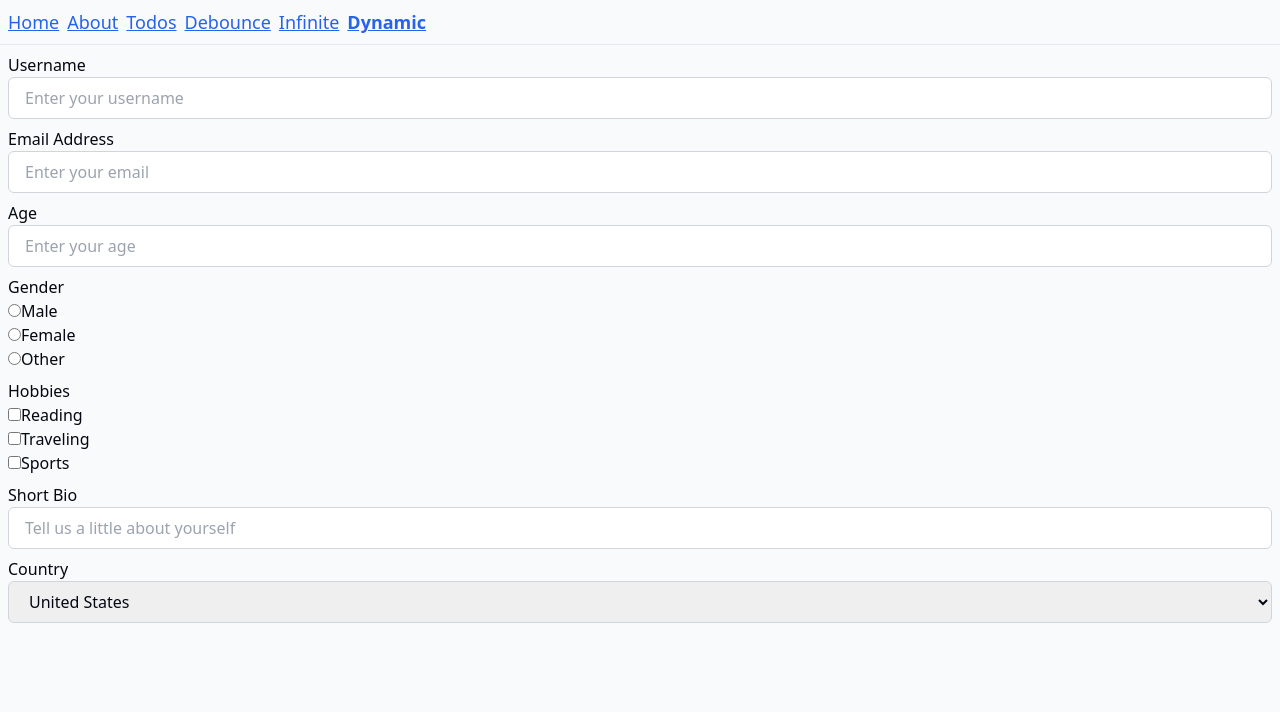
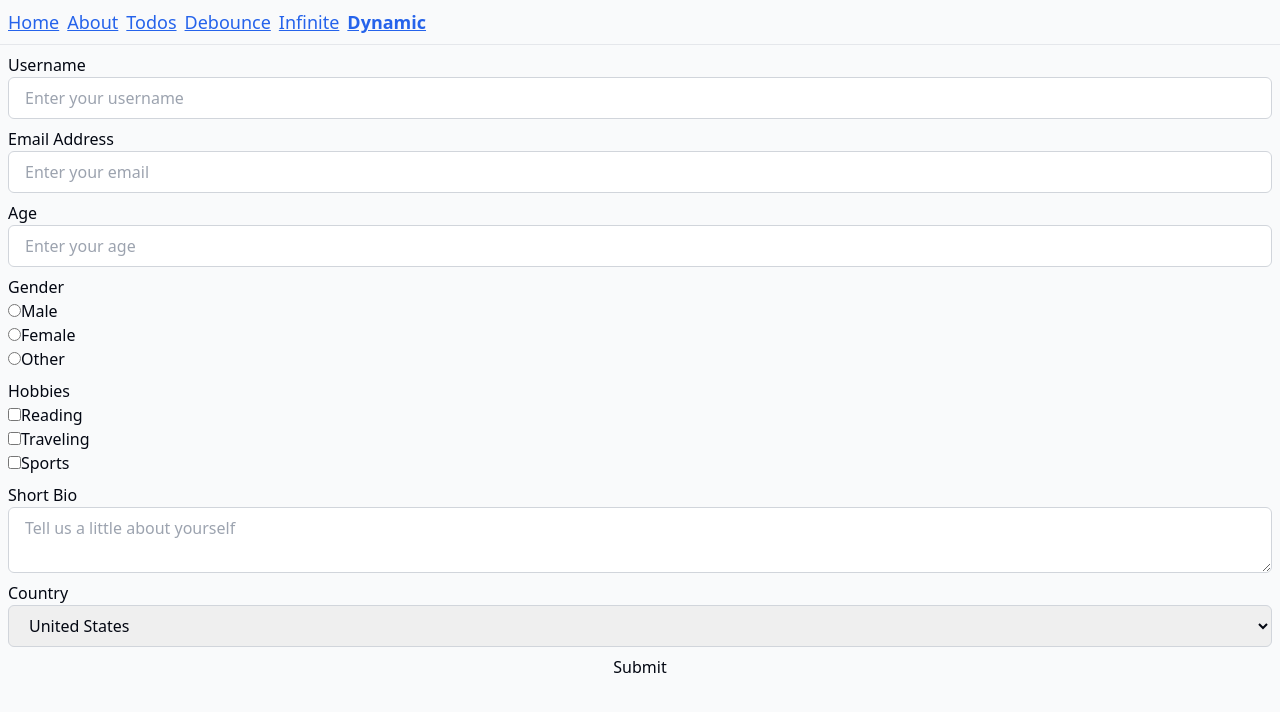
Before and after one commit to cjcoops/react-challenges, a React (Vite) app: page /dynamic-form in a window 1280 px wide. Shown: the top 712 px of the page. Built offline with nearby package versions, Linux system fonts and the light colour scheme.

Commit message:
create renderField function

```diff
--- a/src/routes/dynamic-form.tsx
+++ b/src/routes/dynamic-form.tsx
@@ -22,11 +22,13 @@ export const Route = createFileRoute("/dynamic-form")({
 function DynamicForm() {
   console.log(data);
 
-  return (
-    <div className="p-2 flex flex-col gap-2">
-      {data.map((control) => {
-        // Radio
-        if (control.type === "radio") {
+  const handleSubmit: React.FormEventHandler<HTMLFormElement> = (e) => {
+    e.preventDefault();
+  };
+
+  function renderField(control: (typeof data)[number]) {
+    switch (control.type) {
+      case "radio":
         return (
           <fieldset className="flex flex-col" key={control.id}>
             <legend>{control.label}</legend>
@@ -47,9 +49,7 @@ function DynamicForm() {
             })}
           </fieldset>
         );
-
-          // Checkbox
-        } else if (control.type === "checkbox") {
+      case "checkbox":
         return (
           <fieldset key={control.id}>
             <legend>{control.label}</legend>
@@ -70,20 +70,34 @@ function DynamicForm() {
             })}
           </fieldset>
         );
-        } else if (control.type === "select") {
+      case "select":
         return (
           <div className="flex flex-col" key={control.id}>
             <label htmlFor={control.id}>{control.label}</label>
             <select className="input" id={control.id}>
               {control.options?.map((option) => (
-                  <option value={option.value}>{option.label}</option>
+                <option value={option.value} key={option.value}>
+                  {option.label}
+                </option>
               ))}
             </select>
           </div>
         );
-        }
+      case "textarea":
+        return (
+          <div className="flex flex-col" key={control.id}>
+            <label htmlFor={control.id}>{control.label}</label>
+            <textarea
+              className="input"
+              id={control.id}
+              placeholder={control.placeholder}
+            />
+          </div>
+        );
 
-        // Text / email / number
+      case "text":
+      case "email":
+      case "number":
         return (
           <div className="flex flex-col" key={control.id}>
             <label htmlFor={control.id}>{control.label}</label>
@@ -95,7 +109,18 @@ function DynamicForm() {
             />
           </div>
         );
-      })}
-    </div>
+
+      default:
+        break;
+    }
+  }
+
+  return (
+    <form className="p-2 flex flex-col gap-2" onSubmit={handleSubmit}>
+      {data.map((control) => renderField(control))}
+      <button type="submit" className="button">
+        Submit
+      </button>
+    </form>
   );
 }
```
Lines whose indentation alone changed are shown as unchanged.
